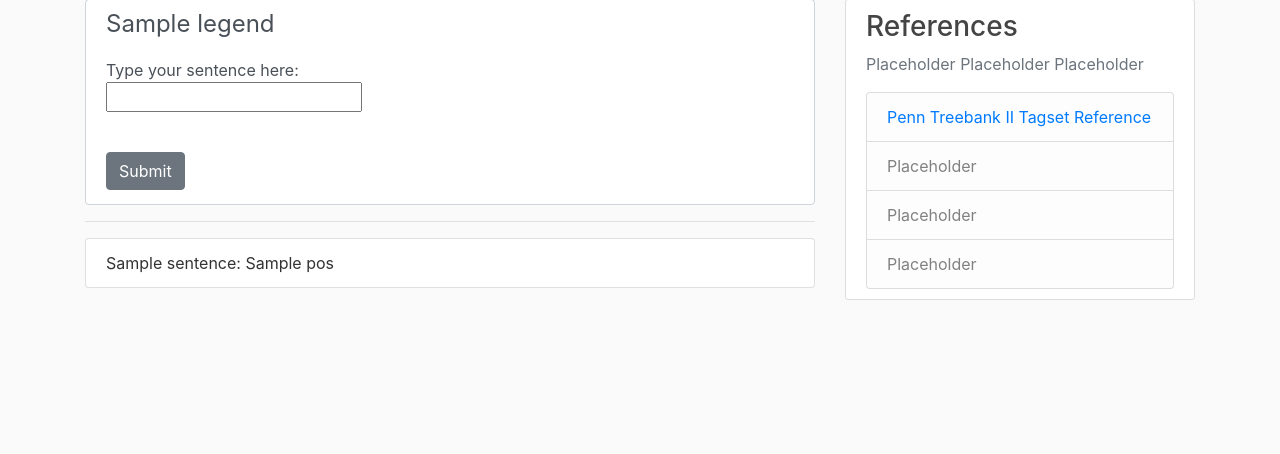
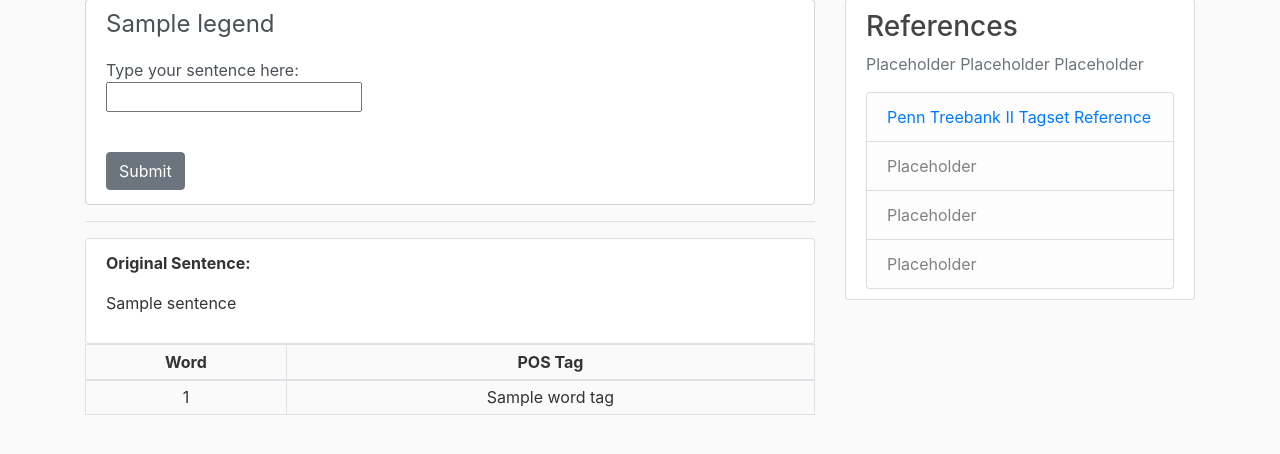
Before and after one commit to WhiteJaeger/nlp-metrics, a Python web app: template templates/pos.html in a window 1280 px wide. Shown: the part 81-535 px from the top of the page. Run offline with Jinja, Linux system fonts and the light colour scheme; the template is opened without the code that fills it: most values are stand-ins (such as "Sample title", 1, 10 or a date in 2020); form fields are guessed from the names that the template uses; some libraries are stand-ins or nearby versions.

Commit message:
add mapping for pos-tagger

```diff
--- a/NLP/chunker.py
+++ b/NLP/chunker.py
@@ -8,7 +8,7 @@ from nltk.chunk.util import tree2conlltags, conlltags2tree
 from nltk.corpus import conll2000
 from nltk.tag import UnigramTagger, BigramTagger
 
-from NLP.text_utils import prepare_text
+from NLP.text_utils import prepare_str
 
 data = list(conll2000.chunked_sents())
 print(len(data))
@@ -64,10 +64,10 @@ print(ntc.evaluate(test_data))
 
 # Testing predictions
 sentence = 'It is a guide to action that ensures that the military will forever heed Party commands'
-sentence_prepared = prepare_text(sentence, text_lower_case=False, stopword_removal=False, pos_preparation=True)
+sentence_prepared = prepare_str(sentence, text_lower_case=False, stopword_removal=False, pos_preparation=True)
 #
 sentence_2 = 'It is a guide to action which ensures that the military always obeys the commands of the party'
-sentence_2_prepared = prepare_text(sentence_2, text_lower_case=False, stopword_removal=False, pos_preparation=True)
+sentence_2_prepared = prepare_str(sentence_2, text_lower_case=False, stopword_removal=False, pos_preparation=True)
 
 project_path = str(pathlib.Path(__file__).parents[1])
 model_path = path.join(project_path, 'models', 'crfWJSModel900k.joblib')
--- a/templates/pos.html
+++ b/templates/pos.html
@@ -19,8 +19,26 @@
     {% if output %}
         <div class="container-md">
             <ul class="list-group">
-                <li class="list-group-item"> {{ output.sentence }}: {{ output.pos }} </li>
+                <li class="list-group-item"> <p><strong>Original Sentence:</strong></p> <p>{{ output.sentence }}</p> </li>
             </ul>
+
+            <table class="table table-bordered table-sm">
+                <thead>
+                    <tr>
+                        <th scope="col" class="text-center">Word</th>
+                        <th scope="col" class="text-center">POS Tag</th>
+                    </tr>
+                </thead>
+                <tbody>
+                    {% for word_tag in output.pos %}
+                        <tr>
+                            <td class="text-center">{{ word_tag[0] }}</td>
+                            <td class="text-center">{{ word_tag[1] }}</td>
+                        </tr>
+                    {% endfor %}
+
+                </tbody>
+            </table>
         </div>
     {% endif %}
 {% endblock content %}
```
Also changed, not shown: NLP/text_utils.py (+12 -3 lines), app.py (+5 -5 lines).
